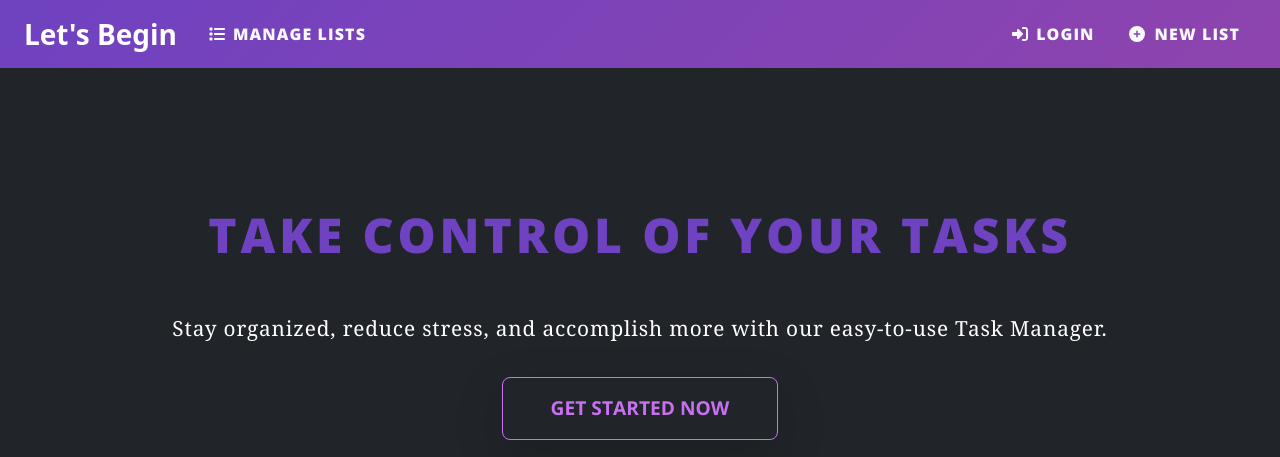
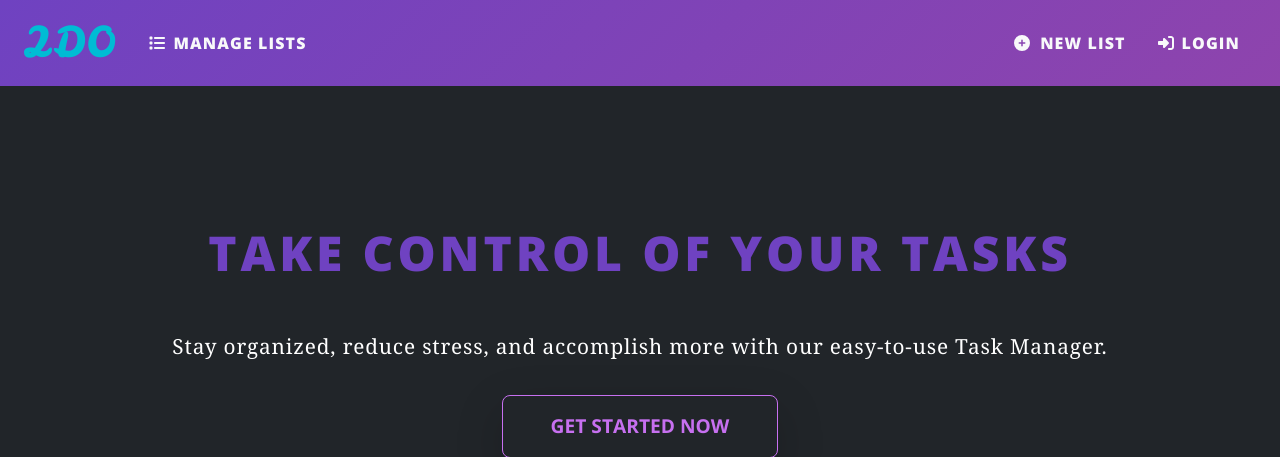
Before and after one commit to KushalRegmi61/ToDoList_Website, a Flask app: page / in a window 1280 px wide. Shown: the top 457 px of the page. Run offline with Flask 3, Linux system fonts and the light colour scheme; some libraries are stand-ins or nearby versions.

Commit message:
add favicon and logo-text

```diff
--- a/templates/base.html
+++ b/templates/base.html
@@ -1,16 +1,17 @@
 <!DOCTYPE html>
-<html lang="en"   data-bs-theme="dark" data-darkreader-proxy-injected="true" class="translated-ltr"><head><script src="/docs/5.3/assets/js/color-modes.js"></script>
-
+<html lang="en"   data-bs-theme="dark" data-darkreader-proxy-injected="true" class="translated-ltr">
   <head>
+    <script src="/docs/5.3/assets/js/color-modes.js"></script>
     <meta charset="utf-8" />
-    <meta
-      name="viewport"
-      content="width=device-width, initial-scale=1, shrink-to-fit=no"
-    />
+    <meta name="viewport" content="width=device-width, initial-scale=1, shrink-to-fit=no" />
     <meta name="description" content="" />
     <meta name="author" content="" />
     <meta name="theme-color" content="#000000" />
-    <title>TO | DO LIST  </title>
+    <title>TO | DO LIST</title>
+
+    <!-- Favicon -->
+    <link rel="icon" type="image/png" href="../static/assets/img/favicon.ico" />
+
     {% block styles %}
     <!-- Load Bootstrap-Flask CSS here -->
 
@@ -25,28 +26,29 @@
     <link href="https://fonts.googleapis.com/css2?family=Roboto:ital,wght@0,100;0,300;0,400;0,500;0,700;0,900;1,100;1,300;1,400;1,500;1,700;1,900&display=swap" rel="stylesheet">
     <link href="https://cdnjs.cloudflare.com/ajax/libs/font-awesome/6.0.0/css/all.min.css" rel="stylesheet">
 
-
     <link href="https://fonts.googleapis.com/css2?family=Poppins:wght@400;500;600&display=swap" rel="stylesheet">
     <link href="https://cdnjs.cloudflare.com/ajax/libs/font-awesome/5.15.4/css/all.min.css" rel="stylesheet">
-
-
-
+    <link href="https://fonts.googleapis.com/css2?family=Leckerli+One&display=swap" rel="stylesheet">
 
     <link rel="preconnect" href="https://fonts.googleapis.com">
     <link rel="preconnect" href="https://fonts.gstatic.com" crossorigin>
     <link href="https://fonts.googleapis.com/css2?family=Open+Sans:ital,wght@0,300..800;1,300..800&display=swap" rel="stylesheet">
+
     <!-- Core theme CSS (includes Bootstrap)-->
     <link href="https://cdn.jsdelivr.net/npm/bootstrap@5.3.3/dist/css/bootstrap.min.css"
      rel="stylesheet"
      integrity="sha384-QWTKZyjpPEjISv5WaRU9OFeRpok6YctnYmDr5pNlyT2bRjXh0JMhjY6hW+ALEwIH"
      crossorigin="anonymous"
-     >
+    >
+
     <!-- Bootstrap Icons CDN -->
     <link href="https://cdn.jsdelivr.net/npm/bootstrap-icons/font/bootstrap-icons.css" rel="stylesheet">
 
-    <link rel="stylesheet" href="{{url_for('static', filename='css/styles.css')}}" />
+    <link rel="stylesheet" href="{{ url_for('static', filename='css/styles.css') }}" />
     {% endblock %}
   </head>
+
+
   <body>
     <div class="wrapper">
       <!-- Navigation-->
@@ -54,8 +56,8 @@
         <div class="container-fluid px-4">
 
           <!-- Logo for the website -->
-          <a class="navbar-brand fw-bold fs-3" href="/" style="color: #fff;">
-            Let's Begin
+          <a class="navbar-brand logo" href="/" style="position: relative;">
+            <span class="logo-text">2d0</span>
           </a>
 
           <!-- Toggle button for mobile view -->
@@ -91,6 +93,14 @@
               <!-- Right Section: Extra Navigation Links -->
               <div class="d-flex align-items-center">
 
+
+                  <!-- Add new todo List -->
+                  <li class="nav-item">
+                      <a class="nav-link px-3 text-light" href="{{url_for('add_new_todo_list')}}" >
+                      <i class="fa fa-fw fa-plus-circle me-2"></i>New List
+                      </a>
+                  </li>
+
                   <li class="nav-item">
                     {% if not current_user.is_authenticated %}
                     <a class="nav-link px-3 text-light" href="{{url_for('login')}}" >
@@ -103,12 +113,7 @@
                     {% endif %}
                   </li>
 
-                  <!-- Suggest Places item -->
-                  <li class="nav-item">
-                      <a class="nav-link px-3 text-light" href="{{url_for('add_new_todo_list')}}" >
-                      <i class="fa fa-fw fa-plus-circle me-2"></i>New List
-                      </a>
-                  </li>
+
               </div>
 
             </ul>
```
